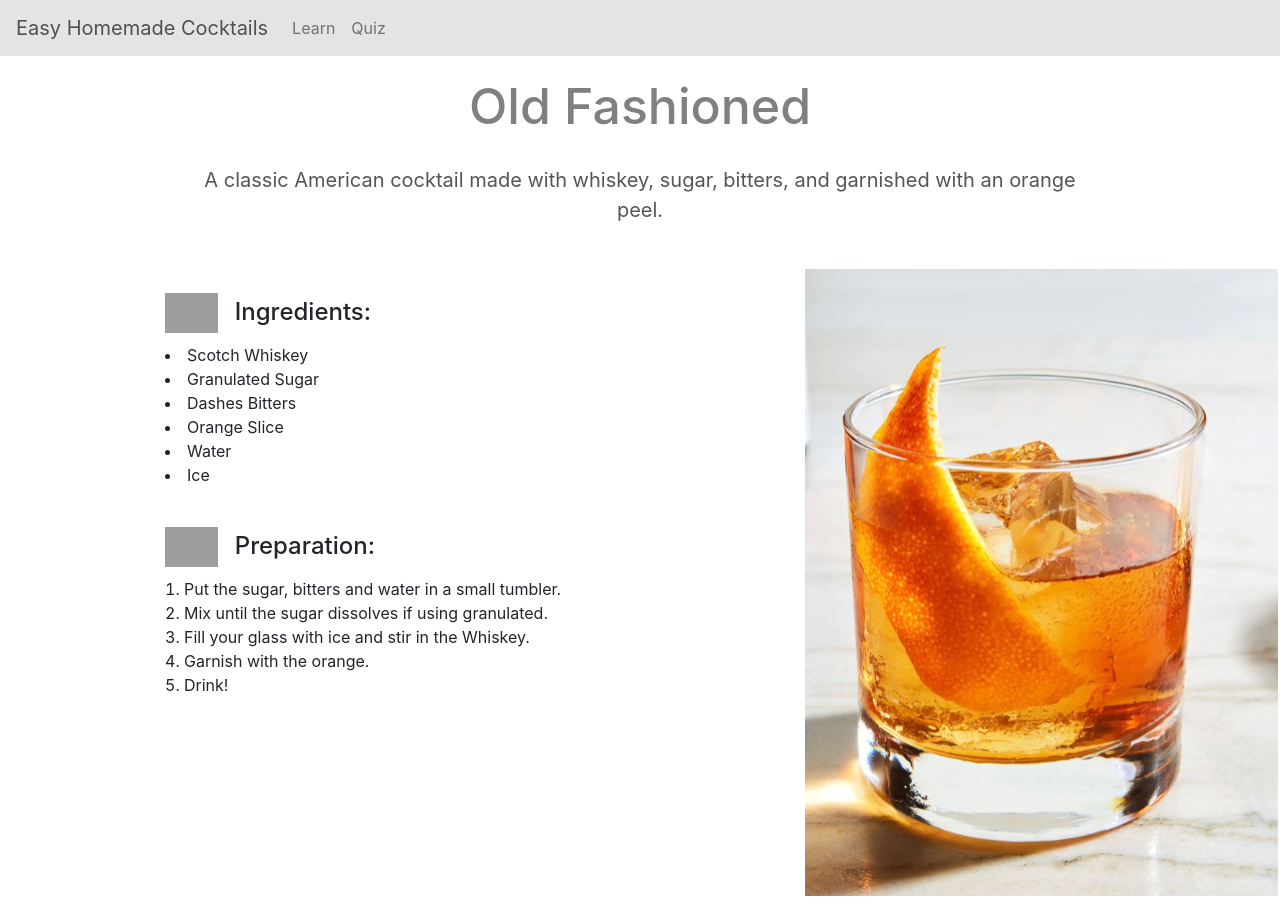
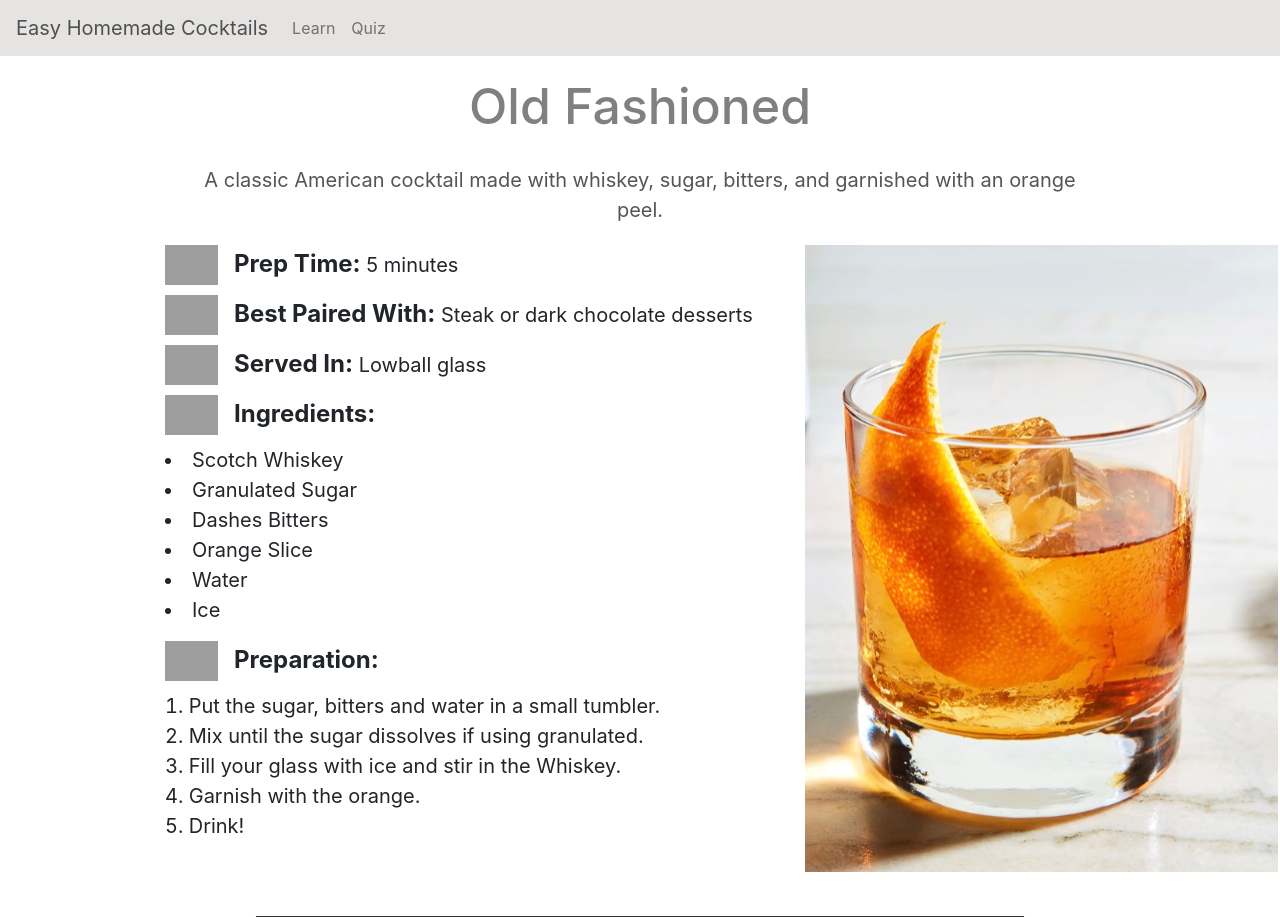
Before and after one commit to MayRamati/COMS4170-Project, a Flask app: page /learn/1 in a window 1280 px wide. Shown: the top 917 px of the page. Run offline with Flask 3, Linux system fonts and the light colour scheme; some libraries are stand-ins or nearby versions; grey boxes are pictures that could not be loaded.

Commit message:
Adding information about each cocktail

```diff
--- a/server.py
+++ b/server.py
@@ -18,35 +18,42 @@ lessons = {
             "Drink!"
         ],
         "image": "learn8.jpeg",
-        "video": 'Old Fashioned.mp4'
+        "video": 'Old Fashioned.mp4',
+        "prep_time": "5 minutes",
+        "food_pairing": "Steak or dark chocolate desserts",
+        "glass_type": "Lowball glass"
     },
     2: {
         "name": "Sex on the Beach",
         "info": "A fruity cocktail made with vodka, peach schnapps, orange juice, and cranberry juice.",
-        "ingredients": ["Vodka", "peach schnapps", "Orange Juice", "Cranberry Juice", "Orange slice", "glace cherry", "Ice"],
+        "ingredients": ["Vodka", "Peach Schnapps", "Orange Juice", "Cranberry Juice", "Orange Slice", "Glace Cherry", "Ice"],
         "preparation_steps": [
             "Fill the glass with ice.",
-            "Pour some vodka, peach schnapps and fruit juices and stir.",
-            "Decorate with the cherry and orange slice",
+            "Pour in some vodka, peach schnapps, and fruit juices and stir.",
+            "Decorate with the cherry and orange slice.",
             "Salute!"
         ],
         "image": "learn7.jpeg",
-        "video": 'sex on the beach.mp4'
+        "video": 'sex on the beach.mp4',
+        "prep_time": "3 minutes",
+        "food_pairing": "Seafood or light pasta dishes",
+        "glass_type": "Highball glass"
     },
     3: {
         "name": "Classic Negroni",
         "info": "An iconic Italian cocktail made with gin, vermouth rosso, and Campari, garnished with an orange peel.",
-        "ingredients": ["Campari", "Gin", "Orange Juice", "Orange", "Ice"],
+        "ingredients": ["Campari", "Gin", "Vermouth Rosso", "Orange", "Ice"],
         "preparation_steps": [
-            "Pour in 3 shots of campari, 3 shots of gin into a glass or jug with ice.",
+            "Pour Campari, gin, and vermouth into a glass over ice.",
             "Stir well until the outside of the glass feels cold.",
-            "Fill with orange juice till ¾ of the glass is filled.",
-            "Add a large ice sphere.",
-            "Cut a slice of orange and lay it down inside the glass.",
-            "Call your friends!"
+            "Garnish with a slice of orange.",
+            "Serve immediately and enjoy."
         ],
         "image": "learn3.jpeg",
-        "video": 'Classic Negroni.mp4'
+        "video": 'Classic Negroni.mp4',
+        "prep_time": "5 minutes",
+        "food_pairing": "Appetizers like olives or Italian antipasti",
+        "glass_type": "Lowball glass"
     },
     4: {
         "name": "Sangaria",
@@ -58,10 +65,13 @@ lessons = {
             "Stir the mixture with ice.",
             "Pour in the wine and brandy.",
             "Top with sparkling water.",
-            "Enjoy! Relax on the couch"
+            "Enjoy! Relax on the couch."
         ],
         "image": "learn4.jpeg",
-        "video": 'Sangeria.mp4'
+        "video": 'Sangeria.mp4',
+        "prep_time": "10 minutes",
+        "food_pairing": "Spicy tapas or grilled sausages",
+        "glass_type": "Pitcher and wine glasses"
     },
     5: {
         "name": "Hot Toddy",
@@ -72,11 +82,14 @@ lessons = {
             "Add a cinnamon stick.",
             "Pour in boiling water.",
             "Add a splash of lemon juice.",
-            "Throw in a sliced lemon",
+            "Throw in a sliced lemon.",
             "Lay down and relax."
         ],
         "image": "learn6.jpeg",
-        "video": 'hot toddy.mp4'
+        "video": 'hot toddy.mp4',
+        "prep_time": "5 minutes",
+        "food_pairing": "Comfort foods like chicken soup or baked bread",
+        "glass_type": "Mug"
     }
 }
 
--- a/static/learn.css
+++ b/static/learn.css
@@ -68,6 +68,7 @@ ul, ol {
     vertical-align: middle;
 }
 
+
 .cocktail-name {
     text-align: center;
     font-size: 50px;
@@ -95,6 +96,26 @@ ul, ol {
     box-shadow: 0 4px 8px rgba(0,0,0,0.1);
 }
 
-.cocktail-headlines{
+.cocktail-headlines {
+    font-weight: bold;
     font-size: 24px;
+    margin-bottom: 5px;
 }
+
+.cocktail-details h2 {
+    margin-bottom: 10px;
+}
+
+.cocktail-details h2 span.label {
+    font-weight: bold;
+}
+
+.cocktail-details h2 span.value {
+    font-weight: normal;
+    font-size: 20px;
+}
+
+
+.ingredients-list li {
+    font-size: 20px; /* Set the font size as desired */
+}
--- a/templates/learn.html
+++ b/templates/learn.html
@@ -10,51 +10,61 @@
 <body>
 <div class="container">
     <h1 class="cocktail-name">{{ data.name }}</h1> <br>
-    <p class="cocktail-info">{{ data.info }}</p> <br>
+    <p class="cocktail-info">{{ data.info }}</p>
     <div class="cocktail-display">
-        <!-- Image on the left -->
         <div class="lesson-image">
             <img src="{{ url_for('static', filename='img/' + data.image) }}" alt="{{ data.name }} Image">
         </div>
-        <br> <br>
-        <div class="cocktail-details"> <br>
+        <div class="cocktail-details">
             <h2 class="cocktail-headlines">
-        <img src="https://www.shutterstock.com/image-vector/vector-sketch-martini-glass-olives-260nw-227829139.jpg" alt="Ingredients Icon" class="title-icon" > Ingredients:
+                <img src="https://upload.wikimedia.org/wikipedia/commons/f/f4/Analog_clock_animation.gif" class="title-icon">
+                <span class="label">Prep Time:</span> <span class="value">{{ data.prep_time }}</span>
             </h2>
-            <ul>
+            <h2 class="cocktail-headlines">
+                <img src="https://previews.123rf.com/images/yusuf1101/yusuf11012302/yusuf1101230200403/199426009-fresh-food-logo-icon-vector-food-logo-design-concept-food-logo-icon-template.jpg" class="title-icon">
+                <span class="label">Best Paired With:</span> <span class="value">{{ data.food_pairing }}</span>
+            </h2>
+            <h2 class="cocktail-headlines">
+                <img src="https://img.freepik.com/premium-vector/clink-glasses-champagne-graphic-icon-cheers-with-two-champagne-glasses-sign-isolated-white_532973-941.jpg?w=1060" class="title-icon">
+                <span class="label">Served In:</span> <span class="value">{{ data.glass_type }}</span>
+            </h2>
+            <h2 class="cocktail-headlines">
+                <img src="https://www.shutterstock.com/image-vector/vector-sketch-martini-glass-olives-260nw-227829139.jpg" alt="Ingredients Icon" class="title-icon">
+                Ingredients:
+            </h2>
+            <ul class="ingredients-list">
                 {% for ingredient in data.ingredients %}
                 <li>{{ ingredient }}</li>
                 {% endfor %}
-            </ul> <br>
-            <h2 class = "cocktail-headlines">
-             <img src="https://www.shutterstock.com/image-vector/shaker-icon-vector-illustration-600nw-500695585.jpg" alt="Preparation Icon" class="title-icon"> Preparation:
+            </ul>
+            <h2 class="cocktail-headlines">
+                <img src="https://www.shutterstock.com/image-vector/shaker-icon-vector-illustration-600nw-500695585.jpg" alt="Preparation Icon" class="title-icon">
+                Preparation:
             </h2>
-            <ol>
+            <ol class="ingredients-list">
                 {% for step in data.preparation_steps %}
                 <li>{{ step }}</li>
                 {% endfor %}
             </ol>
         </div>
-    </div> <br> <br>
+    </div> <br>
     <div class="video-container">
         <video controls>
             <source src="{{ url_for('static', filename='videos/' + data.video) }}" type="video/mp4">
             Your browser does not support the video tag.
         </video>
-</div> <br>
-
+    </div>
     <div class="button-group">
         {% if quiz == 1 %}
             <a href="/learn_menu" class="btn btn-primary">Go Back</a>
         {% else %}
             <a href="/learn/{{ previous_lesson }}" class="btn btn-primary">Go Back</a>
         {% endif %}
-    <a href="/quiz/{{ quiz }}" class="btn btn-primary">Continue to Quiz</a> <!-- Moved up -->
+        <a href="/quiz/{{ quiz }}" class="btn btn-primary">Continue to Quiz</a>
         {% if next_lesson %}
-        <a href="/learn/{{ next_lesson }}" class="btn btn-primary">Next Lesson</a> <!-- Moved down -->
+            <a href="/learn/{{ next_lesson }}" class="btn btn-primary">Next Lesson</a>
         {% endif %}
     </div>
-
 </div>
 </body>
 </html>
```
Lines whose indentation alone changed are shown as unchanged.
